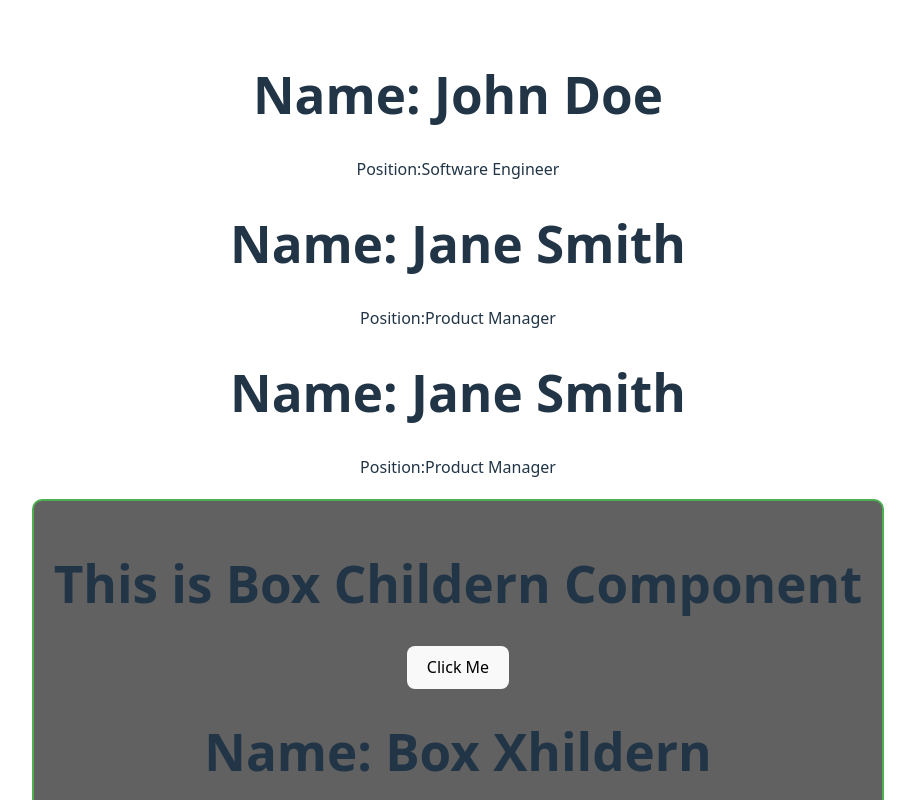
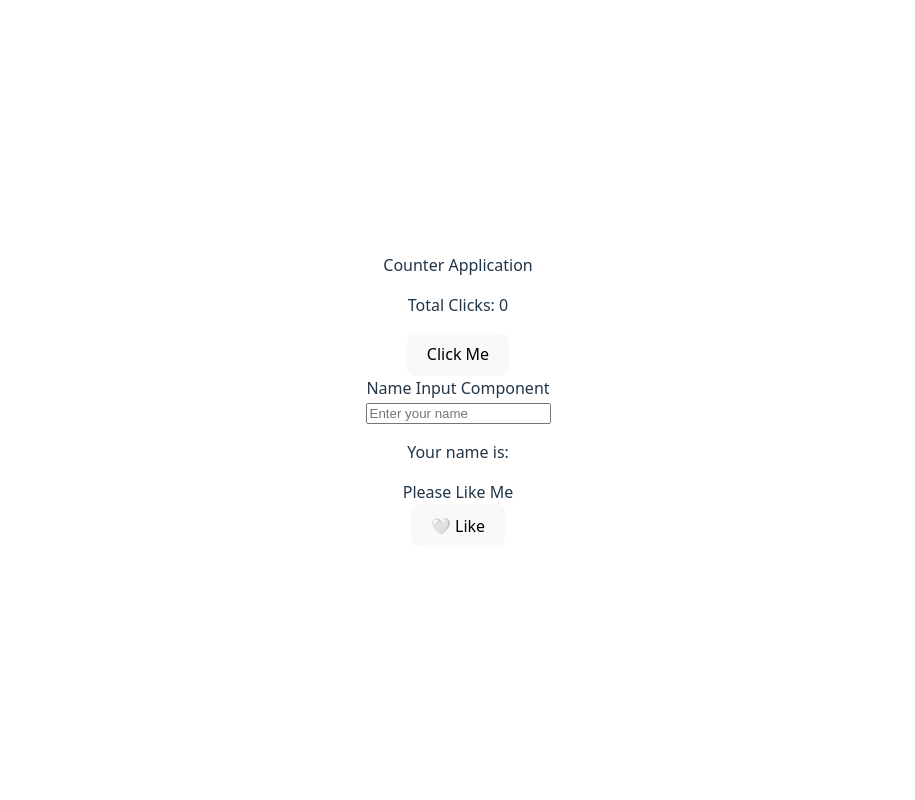
Before and after one commit to MuhammadAliashraf/react-course-code, a React (Vite) app: page / in a window 1280 px wide. Shown: the top 800 px of the page, without its empty margins (182-1097 px from the left). Built offline with nearby package versions, Linux system fonts and the light colour scheme.

Commit message:
Lecture 4 useState & Event Handling in React

```diff
--- a/src/App.jsx
+++ b/src/App.jsx
@@ -4,6 +4,9 @@ import Welcome from "./component/welcome"
 import ProfileCard from './component/profile-card'
 import Box from './component/box'
 import Wrapper from './component/wrapper'
+import Count from './Lecture-4/count'
+import NameInput from './Lecture-4/name-input'
+import Like from './Lecture-4/like'
 
 
 function App() {
@@ -15,7 +18,7 @@ function App() {
       {/* <Welcome  name="React" />
       <Welcome  name="NodeJs" />
       <Welcome  name="HTML" /> */}
-      <ProfileCard name="John Doe" position="Software Engineer" />
+      {/* <ProfileCard name="John Doe" position="Software Engineer" />
       <ProfileCard name="Jane Smith" position="Product Manager" />
       <ProfileCard name="Jane Smith" position="Product Manager" />
 
@@ -37,7 +40,11 @@ function App() {
         </Wrapper>
         <Wrapper title="Javascript" >
           <p>Javascript is a programming language</p>
-        </Wrapper>
+        </Wrapper> */}
+
+        <Count/>
+        <NameInput/>
+        <Like/>
 
 
 
--- /dev/null
+++ b/src/Lecture-4/count.jsx
@@ -0,0 +1,16 @@
+import React, { useState } from 'react'
+
+const Count = () => {
+
+    const [totalCount,setTotalCount] = useState(0)
+
+  return (
+    <>
+    <div>Counter Application</div>
+    <p>Total Clicks: {totalCount}</p>
+    <button  onClick={()=>setTotalCount(totalCount + 1)}>Click Me</button>
+    </>
+  )
+}
+
+export default Count
--- /dev/null
+++ b/src/Lecture-4/like.jsx
@@ -0,0 +1,29 @@
+import React, { useState } from 'react'
+
+const Like = () => {
+   const [liked,setLiked] =useState(false)
+
+    // if(){
+
+    // } else {
+
+    // }
+    // ? = if
+    // : = else
+    // liked ? '❤️ Liked' : '🤍 Like'
+    // make a function to toggle the like state
+    // const toggleLike = () => {
+    //     setLiked(!liked)
+    // }
+  return (
+    <>
+    <div>Please Like Me </div>
+    <button onClick={() => setLiked(!liked)}>
+         {liked ? '❤️ Liked' : '🤍 Like'}
+            </button>
+
+    </>
+  )
+}
+
+export default Like
--- /dev/null
+++ b/src/Lecture-4/name-input.jsx
@@ -0,0 +1,23 @@
+import React, { useState } from 'react'
+
+
+// Take inpout from user and display below the input field
+const NameInput = () => {
+
+    const [name, setName] = useState("")
+
+    const getUserName=(name)=>{
+        setName(name.target.value)
+    }
+
+
+    return (
+        <>
+            <div>Name Input Component</div>
+            <input type="text" placeholder='Enter your name' value={name} onChange={getUserName} />
+            <p>Your name is: {name}</p>
+        </>
+    )
+}
+
+export default NameInput
```
Also changed, not shown: 1 other file (tests, documents, lock files or other folders).
